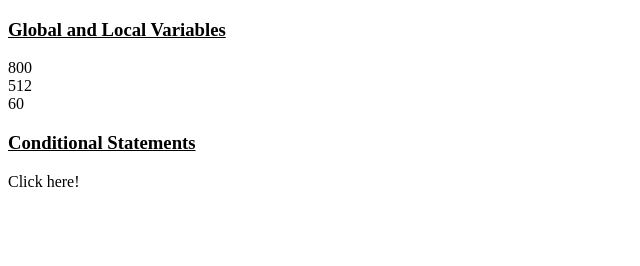
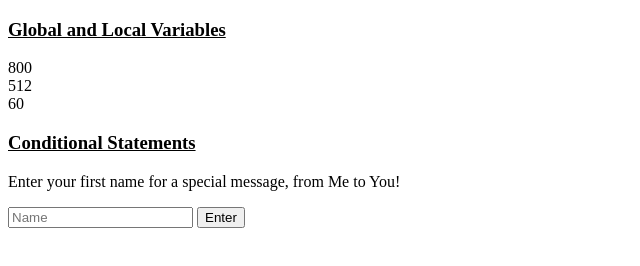
Before and after one commit to shay-d16/JavaScript-Projects, a plain HTML site: page Basic JavaScript Projects/Project7_scope_time_function/index.html in a window 1280 px wide. Shown: the whole page, without its empty margins (0-640 px from the left). Drawn offline with Linux system fonts and the light colour scheme.

Commit message:
Time Function
Create a time function. Utilize if, else/if, and else statements.

```diff
--- a/Basic JavaScript Projects/Project7_scope_time_function/JS/main.js
+++ b/Basic JavaScript Projects/Project7_scope_time_function/JS/main.js
@@ -17,20 +17,27 @@ function Divide_numbers_1() { //Create a function for dividing numbers
 }
 function Divide_numbers_2() { //Second function, but without an assigned variable
     document.write(n / 2);
+    console.log(n / 2);
 }
 Divide_numbers_1(); //Display result
 Divide_numbers_2(); //Does not display anything because 'n' hasn't yet been defined in this function
 
 //IF AND ELSE STATEMENTS
-function get_Date() { //Create a function for constional statements
-    var b = new Date(); //Assign variable 'b' as a new Date object
-    if( b.getHours() < 18) { //Condition: if the hour in you time zone is less than 18 display these functions
-        document.getElementById("GetHours").innerHTML = "How is your day going so far?"; //If Condtion is true, print this string to the HTML file
-        document.body.style.backgroundColor = "#f3c7cd"; //Also, change the background color of the page to a light shade of pink
+function Time_function() { //Create a function for constional statements
+    var Time = new Date().getHours(); //Assign variable 'Time' as a new Date object
+    if( Time < 12 == Time > 0) { //Condition: if the hour in you time zone is less than 12 and greater than 0, execute function
+        document.getElementById("Time_of_day").innerHTML = "I hope you are having a wonderful morning, "
+        + document.getElementById("firstName").value + "!"; //Print this string plus the input value to the HTML file
+        document.body.style.backgroundColor = "#f1d1d6"; //Also, change the background color of the page to a light shade of pink
     }
-    else { //Condition: The hour is not less than 18, display these returns instead
-        document.getElementById("GetHours").innerHTML = "How are you feeling tonight?"; //Condition is false, dislay this string
-        document.body.style.backgroundColor = "paleredviolet"; //Also change the background color to palevioletred
-        document.body.style.color = "#fff"; //Lastly, change the text color to white
+    else if (Time >= 12 == Time < 18) { //Condition: If the hour is greater than or equal to 12 and less than 18, display these returns instead
+        document.getElementById("Time_of_day").innerHTML = "I hope you are having a splendid afternoon, "
+        + document.getElementById("firstName").value + "!"; //Condition true, dislay this string and the input value
+        document.body.style.backgroundColor = "#f3c7cd"; //Also change the background color
+    }
+    else { //Condition false, execute this function
+        document.getElementById("Time_of_day").innerHTML = "I hope you enjoy the rest of your evening, "
+        + document.getElementById("firstName").value + "!"; //Print this to the HTML file
+        document.body.style.backgroundColor = "#d87093"; //Change the background color
     }
 }
--- a/Basic JavaScript Projects/Project7_scope_time_function/index.html
+++ b/Basic JavaScript Projects/Project7_scope_time_function/index.html
@@ -7,9 +7,13 @@
     </head>
     <body>
         <h3><u>Conditional Statements</u></h3>
-        <p id="GetHours" onclick="get_Date()">Click here!</p>
-        <!--Call this function to display a greeting and change
-            the background color depending on the time of day-->
+
+        <p>Enter your first name for a special message, from Me to You!</p>
+        <input type="text" id="firstName"  placeholder="Name" /> <!--Create a way for the user to input their age into the program-->
+        <button onclick="Time_function()">Enter</button>
+        <p id="Time_of_day"></p>
+
+        <br>
 
     </body>
 </html>
```
